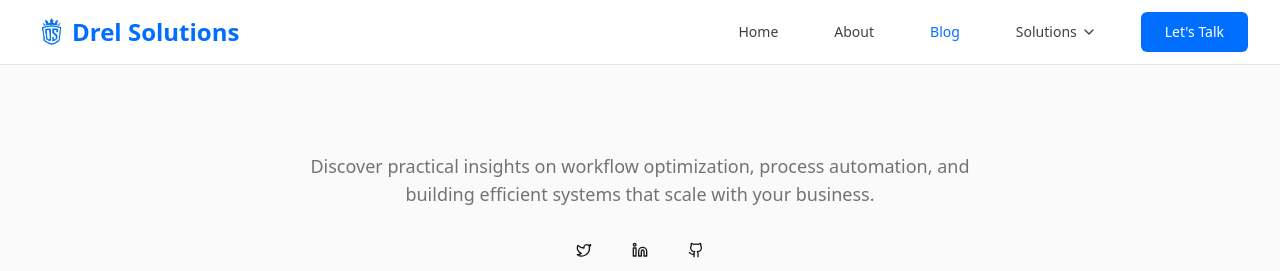
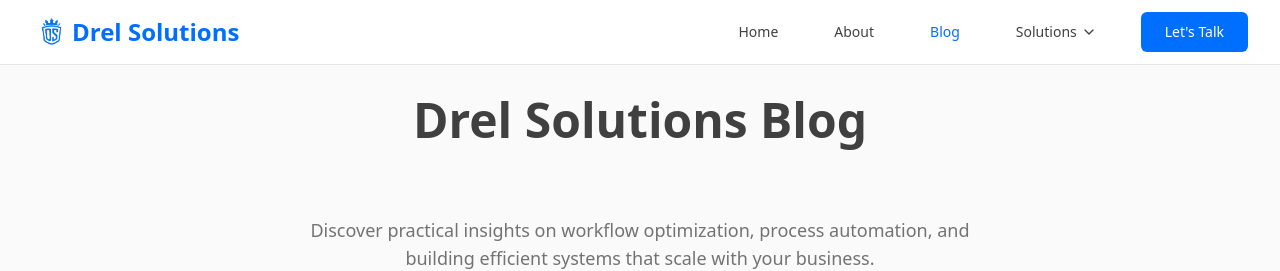
Before and after one commit to ElliotDrel/Drel_Solutions, a React (Vite) app: page /blog in a window 1280 px wide. Shown: the top 271 px of the page. Built offline with nearby package versions, Linux system fonts and the light colour scheme.

Commit message:
Update BlogHero component to enhance visual hierarchy by changing the main title to a larger font size and introducing a new subtitle with a gradient background. This improves the overall aesthetics and readability of the blog section.

```diff
--- a/src/components/blog/BlogHero.tsx
+++ b/src/components/blog/BlogHero.tsx
@@ -5,9 +5,10 @@
   return (
     <div className="text-center space-y-6">
       <div className="space-y-4">
-        <h1 className="text-4xl font-bold bg-gradient-hero bg-clip-text text-transparent">
+        <h1 className="text-5xl font-bold text-brand-neutral-700">Drel Solutions Blog</h1>
+        <h2 className="text-4xl font-bold bg-gradient-hero bg-clip-text text-transparent">
           New at Drel Solutions Blog
-        </h1>
+        </h2>
         <p className="text-lg text-muted-foreground max-w-2xl mx-auto">
           Discover practical insights on workflow optimization, process automation,
           and building efficient systems that scale with your business.
```
